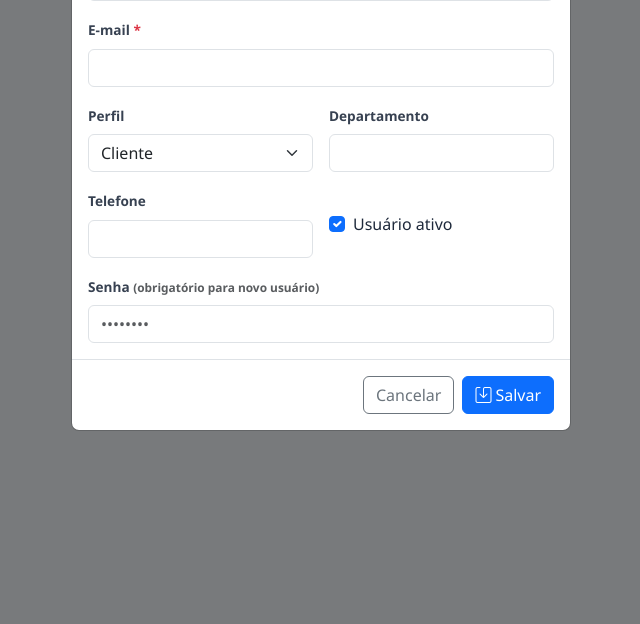
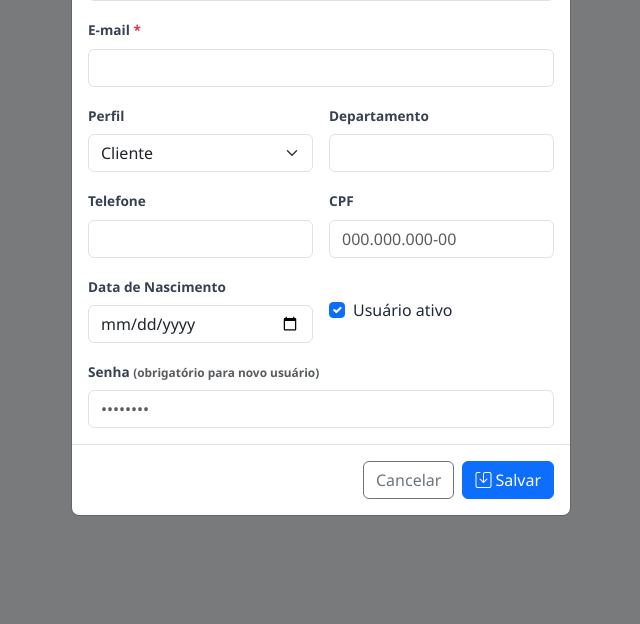
Before and after one commit to EmersonJun/HelpDesk, a PHP site: the page made by view/admin/usuarios.php in a window 1280 px wide, after a click on "Novo Usuário". Shown: the part 176-800 px from the top of the page, without its empty margins (319-959 px from the left). Run offline with PHP 8.4, Linux system fonts and the light colour scheme; the template is opened without the code that fills it, so the values that code supplies are empty; some libraries are stand-ins or nearby versions.

Commit message:
alteracoes finais

```diff
--- a/controller/PublicoController.php
+++ b/controller/PublicoController.php
@@ -53,8 +53,9 @@ class PublicoController extends BaseController {
             ['nome' => 'Sistema de Notificações', 'ok' => $sistemaOk],
         ];
 
+        $prioridades = (new PrioridadeModel())->listarOrdenadas();
         $this->renderPublica('publico/status',
-            compact('pageTitle', 'servicos', 'contagens', 'slaVencidos', 'total', 'sistemaOk'));
+            compact('pageTitle', 'contagens', 'slaVencidos', 'total', 'sistemaOk', 'prioridades'));
     }
 
     public function contato(): void {
@@ -82,7 +83,6 @@ class PublicoController extends BaseController {
                     'httponly' => false,
                     'samesite' => 'Strict',
                 ]);
-
                 $enviado = true;
             }
         }
--- a/setup.sql
+++ b/setup.sql
@@ -9,6 +9,8 @@ CREATE TABLE IF NOT EXISTS usuarios (
     perfil      ENUM('cliente','atendente','admin') DEFAULT 'cliente',
     departamento VARCHAR(100),
     telefone    VARCHAR(20),
+    cpf             VARCHAR(14),
+    data_nascimento DATE,
     ativo       TINYINT(1)   DEFAULT 1,
     created_at  DATETIME     DEFAULT CURRENT_TIMESTAMP,
     updated_at  DATETIME     DEFAULT CURRENT_TIMESTAMP ON UPDATE CURRENT_TIMESTAMP
@@ -54,6 +56,10 @@ CREATE TABLE IF NOT EXISTS chamados (
 );
 
 ALTER TABLE chamados AUTO_INCREMENT = 100000;
+
+-- Adicionar campos CPF e data_nascimento (execute se o banco já existir)
+ALTER TABLE usuarios ADD COLUMN IF NOT EXISTS cpf VARCHAR(14) AFTER telefone;
+ALTER TABLE usuarios ADD COLUMN IF NOT EXISTS data_nascimento DATE AFTER cpf;
 
 CREATE TABLE IF NOT EXISTS comentarios (
     id          INT AUTO_INCREMENT PRIMARY KEY,
--- a/view/admin/usuarios.php
+++ b/view/admin/usuarios.php
@@ -118,6 +118,7 @@
     </div>
 </div>
 
+<!-- Modal Usuário -->
 <div class="modal fade" id="modalUsuario" tabindex="-1">
     <div class="modal-dialog">
         <div class="modal-content">
@@ -155,6 +156,15 @@
                             <input type="text" name="telefone" id="uTel" class="form-control">
                         </div>
                         <div class="col-md-6">
+                            <label class="form-label">CPF</label>
+                            <input type="text" name="cpf" id="uCpf" class="form-control"
+                                   placeholder="000.000.000-00" maxlength="14">
+                        </div>
+                        <div class="col-md-6">
+                            <label class="form-label">Data de Nascimento</label>
+                            <input type="date" name="data_nascimento" id="uNasc" class="form-control">
+                        </div>
+                        <div class="col-md-6">
                             <div class="form-check mt-4">
                                 <input class="form-check-input" type="checkbox" name="ativo" id="uAtivo" value="1" checked>
                                 <label class="form-check-label" for="uAtivo">Usuário ativo</label>
@@ -184,6 +194,8 @@ function limparModal() {
     document.getElementById('uPerfil').value = 'cliente';
     document.getElementById('uDepto').value  = '';
     document.getElementById('uTel').value    = '';
+    document.getElementById('uCpf').value    = '';
+    document.getElementById('uNasc').value   = '';
     document.getElementById('uSenha').value  = '';
     document.getElementById('uAtivo').checked = true;
     document.getElementById('senhaHint').textContent = '(obrigatório para novo usuário)';
@@ -196,6 +208,8 @@ function editarUsuario(u) {
     document.getElementById('uPerfil').value = u.perfil;
     document.getElementById('uDepto').value  = u.departamento ?? '';
     document.getElementById('uTel').value    = u.telefone ?? '';
+    document.getElementById('uCpf').value    = u.cpf ?? '';
+    document.getElementById('uNasc').value   = u.data_nascimento ?? '';
     document.getElementById('uAtivo').checked = u.ativo == 1;
     document.getElementById('senhaHint').textContent = '(deixe em branco para não alterar)';
 }
```
Also changed, not shown: model/UsuarioModel.php (+19 -0 lines).
